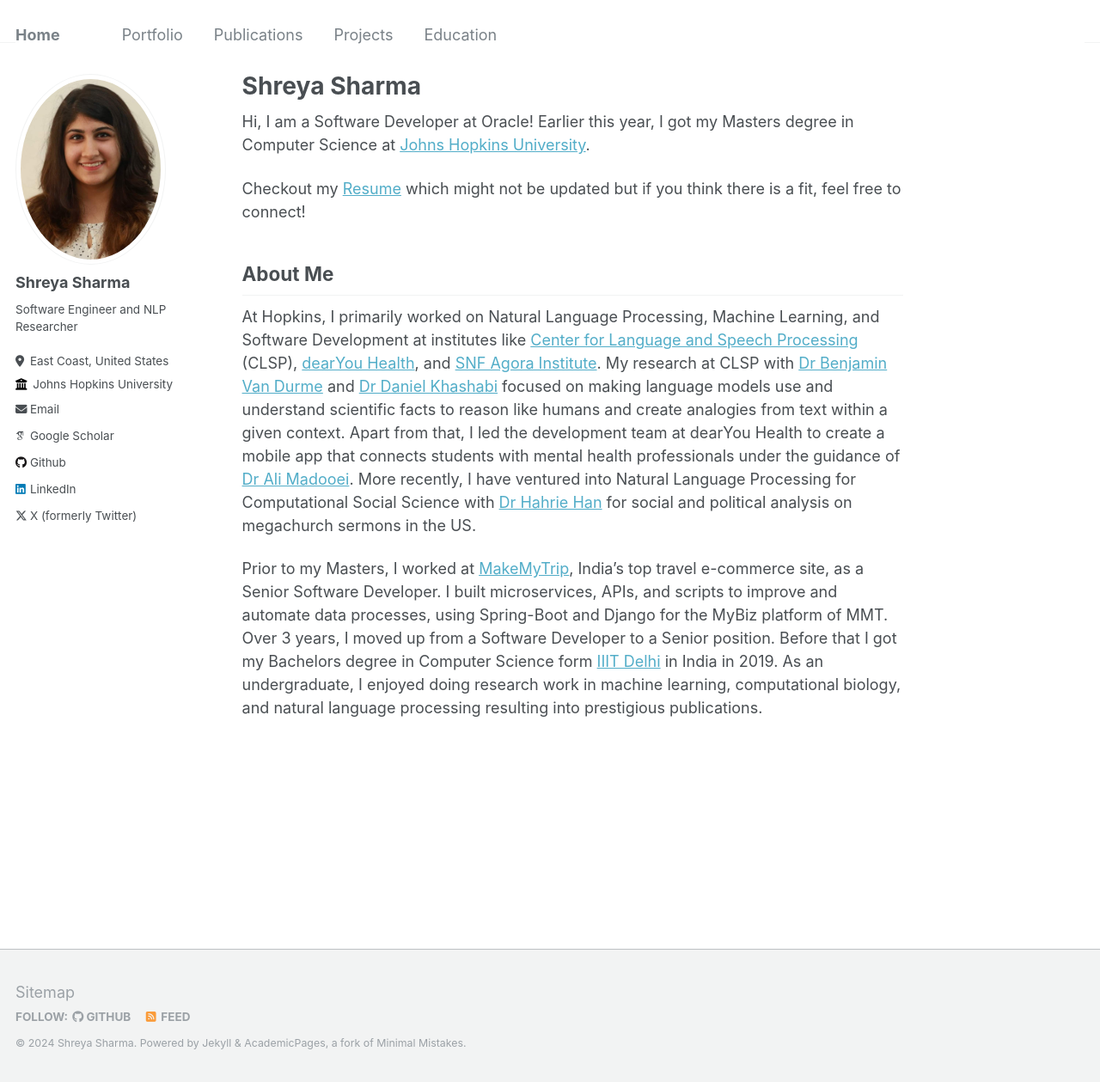
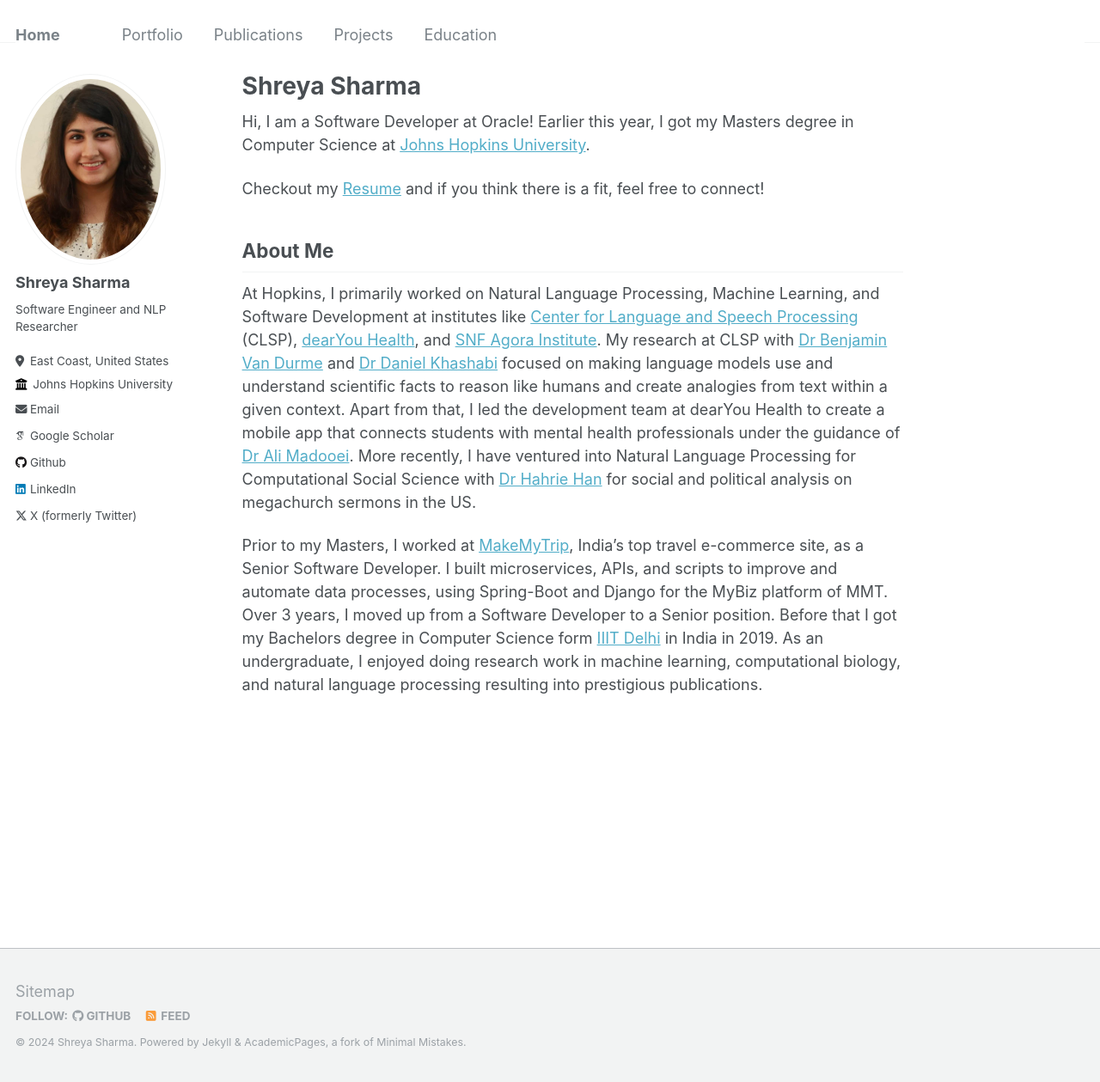
Before and after one commit to lshreyasharmal/lshreyasharmal.github.io, a Jekyll site: the page built from _pages/about.md, in a window 1280 px wide and 1259 px high. Shown: the whole window at 86% size. Built offline with Jekyll 4.4.1, drawn with Linux system fonts in a browser that asks for light colours; some web fonts are replaced.

Commit message:
Update about.md

```diff
--- a/_pages/about.md
+++ b/_pages/about.md
@@ -8,7 +8,7 @@ redirect_from:
 ---
 Hi, I am a Software Developer at Oracle! Earlier this year, I got my Masters degree in Computer Science at [Johns Hopkins University](https://www.cs.jhu.edu/).
 
-Checkout my [Resume]({{site.url}}/files/Resume_Shreya_Sharma.pdf) which might not be updated but if you think there is a fit, feel free to connect!
+Checkout my [Resume]({{site.url}}/files/Resume_Shreya_Sharma.pdf) and if you think there is a fit, feel free to connect!
 
 ## About Me
 
```
